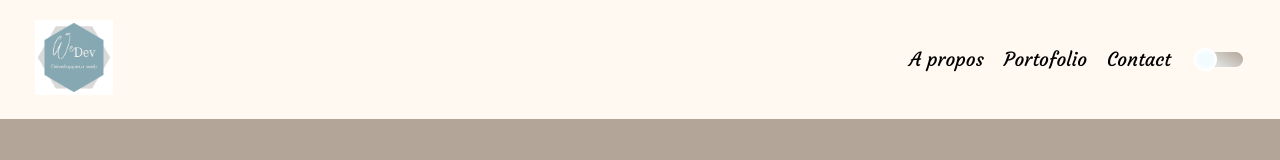
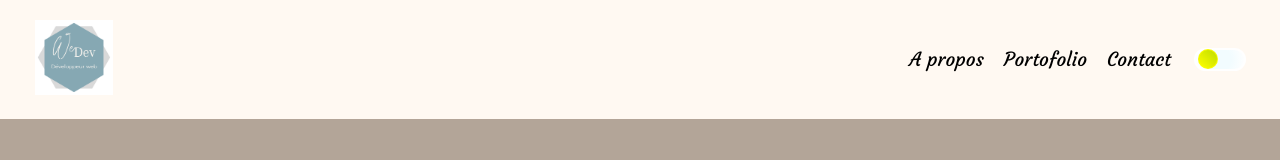
Before and after one commit to M0rgan52/wedev, a React (Create React App) app: page / in a window 1280 px wide. Shown: the top 160 px of the page. Built offline with nearby package versions, Linux system fonts and the light colour scheme.

Commit message:
commit -m "Travail sur animation checkbox banner : translate btn"

```diff
--- a/src/styles/Banner.css
+++ b/src/styles/Banner.css
@@ -1,6 +1,6 @@
 header {
   font-family: "Courgette", cursive;
-  background: #FFF9F2;
+  background: #fff9f2;
 }
 
 .wedev_banner {
@@ -42,7 +42,7 @@ header {
 }
 
 .banner_list li:active {
-  color: #86A8B3;
+  color: #86a8b3;
   cursor: pointer;
 }
 
@@ -53,13 +53,17 @@ header {
 }
 
 .banner_switch {
-  border: #FFF9F2 2px solid;
+  border: #fff9f2 2px solid;
   border-radius: 20px;
   width: 45px;
   height: 15px;
   margin-left: 15px;
-  background: rgb(179,165,152);
-  background: linear-gradient(211deg, rgba(179,165,152,1) 0%, rgba(242,252,255,1) 100%);
+  background: rgb(179, 165, 152);
+  background: linear-gradient(
+    211deg,
+    rgba(179, 165, 152, 1) 0%,
+    rgba(242, 252, 255, 1) 100%
+  );
 }
 
 .switch_box {
@@ -79,10 +83,38 @@ header {
   content: "";
   display: block;
   border: white solid 2px;
+  border-radius: 150px;
+  height: 1.2em;
+  width: 3em;
+  margin: 0;
+  transition: transform 200ms cubic-bezier(0.4, 0, 0.2, 1);
+  background: rgb(242, 252, 255);
+  background: radial-gradient(
+    circle,
+    rgba(242, 252, 255, 1) 44%,
+    rgba(255, 255, 255, 1) 100%
+  );
+}
+
+.switch_btn::after {
+  content: "";
+  position: absolute;
+  top: 1px;
+  left: 4px;
+  display: block;
+  border: rgba(254, 255, 0, 0.8) solid 1px;
   border-radius: 100%;
-  height: 1.2em;
-  width: 1.2em;
+  height: 1.1em;
+  width: 1.1em;
   margin: 0;
-  background: rgb(242,252,255);
-  background: radial-gradient(circle, rgba(242,252,255,1) 44%, rgba(255,255,255,1) 100%);
+  background: rgb(254, 255, 0);
+  background: linear-gradient(
+    45deg,
+    rgba(254, 255, 0, 1) 0%,
+    rgba(202, 226, 0, 1) 82%
+  );
 }
+
+.switch_box:checked + .switch_btn::after {
+  transform: translate(100%, 0) rotate(180deg);
+}
```
